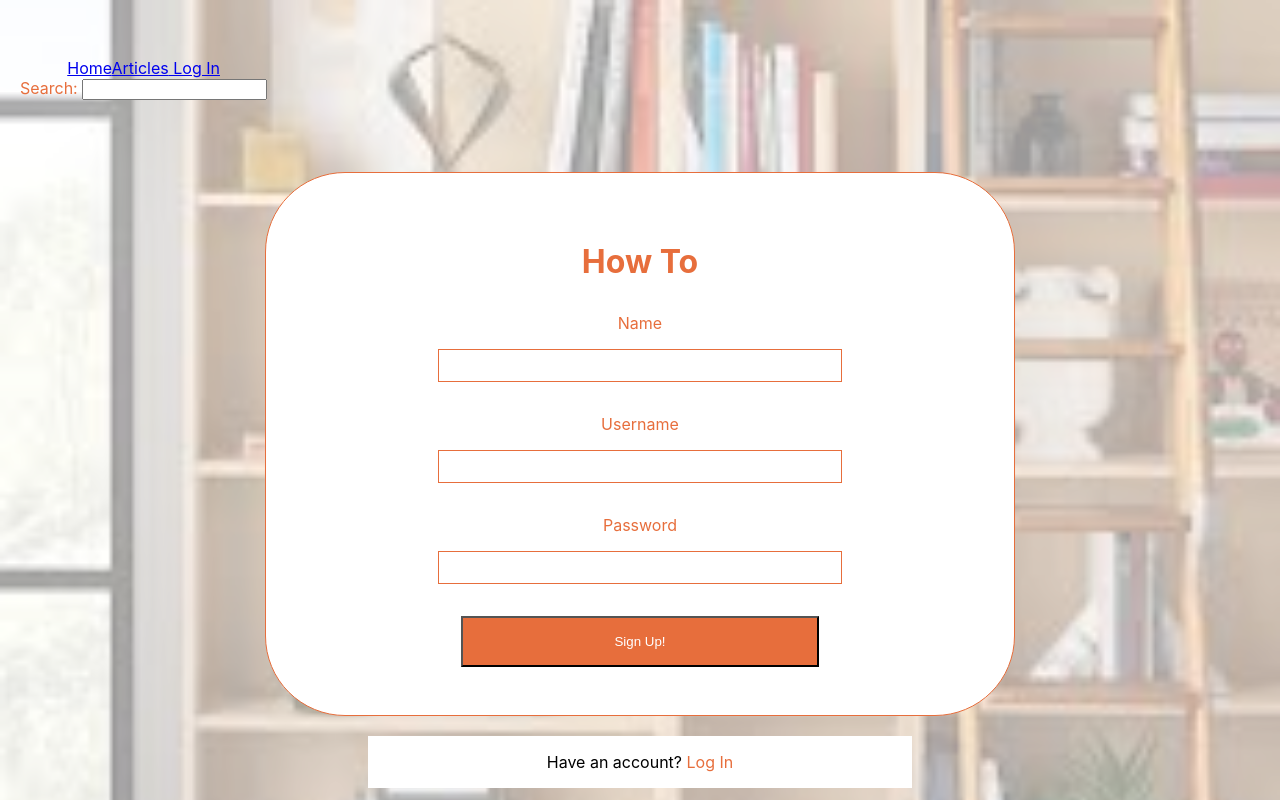
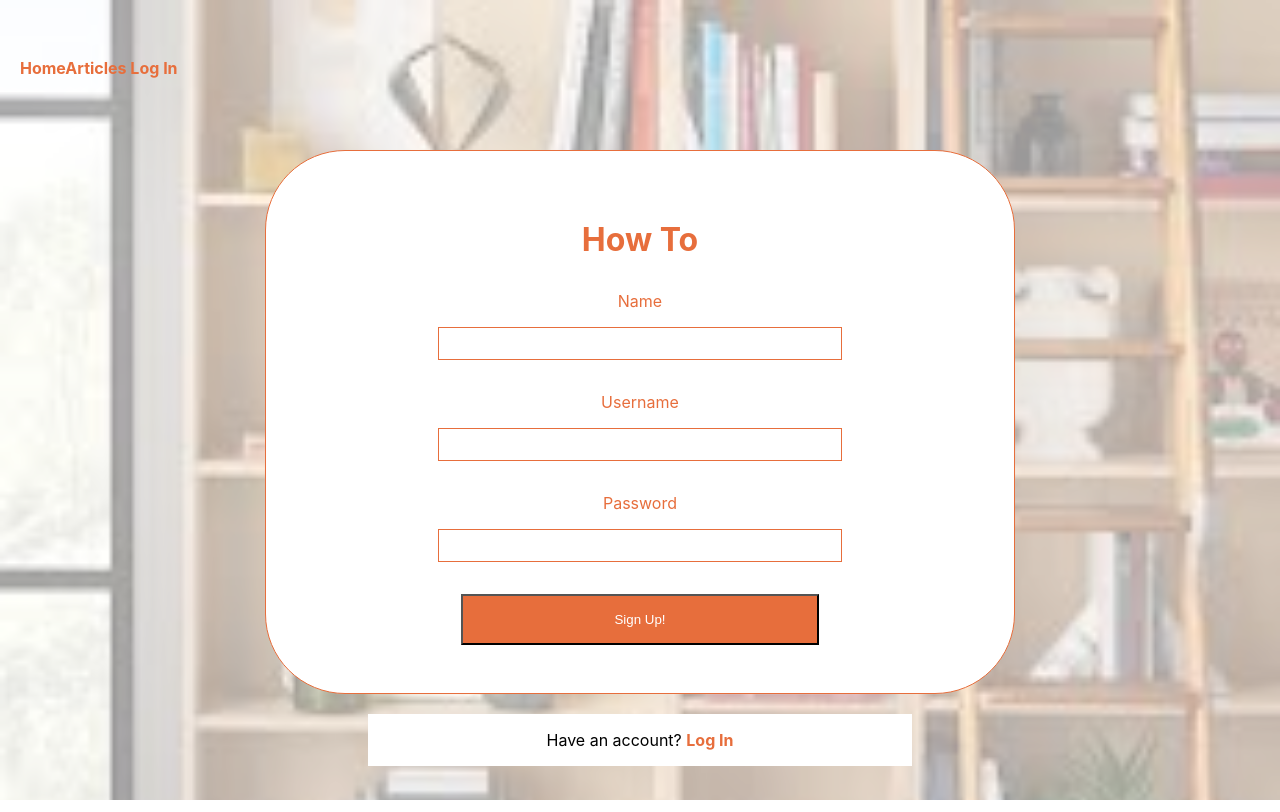
Before and after one commit to Lambda-How-To-Build-Week/Front-end, a React (Create React App) app in the folder how-to/: page / in a window 1280 px wide. Shown: the top 812 px of the page. Built offline with nearby package versions, Linux system fonts and the light colour scheme.

Commit message:
updated search

```diff
--- a/how-to/src/App.css
+++ b/how-to/src/App.css
@@ -34,20 +34,20 @@
   flex:1;
 }
 
-/* .nav-links a {
+.nav-links a {
   text-decoration: none;
   color: #e76e3c;
   font-weight: bold;
-} */
+}
 
-/* a{
+a{
   text-decoration:none;
   font-weight:bold;
-} */
+}
 
-/* a:hover{
+a:hover{
   color:#4098db;
-} */
+}
 
 h2,h3,h4{
   color:#4098db;
--- a/how-to/src/App.js
+++ b/how-to/src/App.js
@@ -1,7 +1,7 @@
 import React, { useState } from "react";
 import { Route, Link } from "react-router-dom";
 import "./App.css";
-import SearchForm from './components/search-form';
+// import SearchBar from './components/search-bar';
 import SignUp from "./components/sign-up";
 import Articles from "./components/articles";
 import LogInPage from './components/logIn-page';
@@ -17,7 +17,7 @@ function App() {
             <Link to="/">Home</Link>
             <Link to="/articles">Articles</Link>
             <Link to="/login"> Log In</Link>
-            <SearchForm/>
+            {/* <SearchBar/> */}
           </div>
 
         </nav>
--- a/how-to/src/components/articles.js
+++ b/how-to/src/components/articles.js
@@ -1,13 +1,11 @@
 // import React, { useState } from 'react';
 import React from 'react';
 import '../App.css';
-import posts from '../data';
+import data from '../data';
 import styled from 'styled-components';
 import { Route, Link } from 'react-router-dom';
 import NewTutorialForm from './new-tutorial';
-// import SearchForm from './search-form';
-// import LogInPage from './logIn-page';
-// import SignUp from './sign-up'
+import SearchBar from './search-bar';
 
 
 
@@ -76,22 +74,13 @@ const StyledArticle = styled.div`
 `;
 
 function Articles() {
-    // const [items] = useState(posts);
+
     return (
 
         <StyledArticle className='articles-wrapper'>
-            {/* <nav>
-                <div className="nav-links">
-                    <Link to="/">Home</Link>
-                    <Link to="/articles">Articles</Link>
-                    <Link to="/login"> Log In</Link>
-                    <SearchForm/>
-                </div>
-            </nav>
-            <Route exact path="/" component={SignUp} />
-            <Route exact path="/login" component={LogInPage} />
-            <Route exact path="/articles" render={props => <Articles {...props} articles={items} />}/> */}
+
             <div className='articles-header'>
+
                 <h1>Suggested Articles</h1>
             </div>
             <Link to='/new-tutorial' className='articles-button'>
@@ -99,7 +88,7 @@ function Articles() {
             </Link>
             <Route path='/new-tutorial' component={NewTutorialForm}/>
         <div className='articles-list-wrapper'>
-           {posts.map(post => (
+           {data.map(post => (
                <div className='article-card' key={post.id}>
                    <Link to={`/articles/${post.id}`}>
                    <img className='article-list-image'
@@ -111,7 +100,7 @@ function Articles() {
                </div>
            ))}
             </div>
-
+            <SearchBar/>
         </StyledArticle>
 
     );
--- /dev/null
+++ b/how-to/src/components/search-bar.js
@@ -0,0 +1,31 @@
+import React, { Component } from 'react';
+import Articles from './articles';
+import data from '../data';
+
+class SearchBar extends Component {
+    constructor() {
+        super();
+        this.state = {
+            search: ''
+        };
+    }
+
+    updateSearch = (event) => {
+        this.setState({search: event.target.value})
+    }
+    render() {
+        let filteredSearch = this.props.data;
+        return (
+            <div>
+                <ul>
+                    {filteredSearch.map((post)=> {
+                        return <p> post={post} key={post.id}</p>
+                    })}
+                </ul>
+                <input type='text' value={this.state.search} onChange={this.updateSearch}/>
+            </div>
+        )
+    }
+}
+
+export default SearchBar;
--- a/how-to/src/components/search-form.js
+++ /dev/null
@@ -1,23 +0,0 @@
-import React, { useState } from 'react';
-import styled from 'styled-components';
-
-// const StyledSearchLabel = styled.div`
-//     margin-right:50px;
-// `;
-
-export default function SearchForm(props) {
-    const {searchCallback} = props;
-    const [dataSrc,setDataSrc] = useState('');
-
-    const handleChange= e => {
-        setDataSrc(e.target.value);
-    };
-
-
-    return (
-        <div className='search-form'>
-            <label htmlFor='data-search-form'>Search: </label>
-            <input id='data-search-form' type='text' name='data.title' onChange={handleChange}/>
-        </div>
-    );
-}
```
